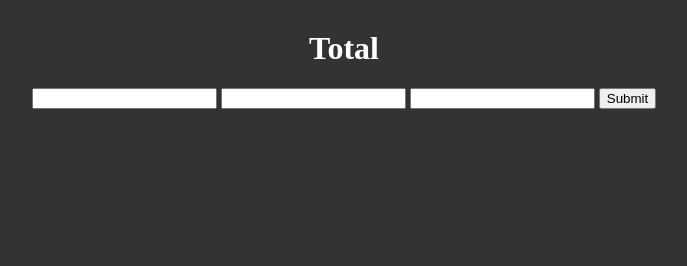
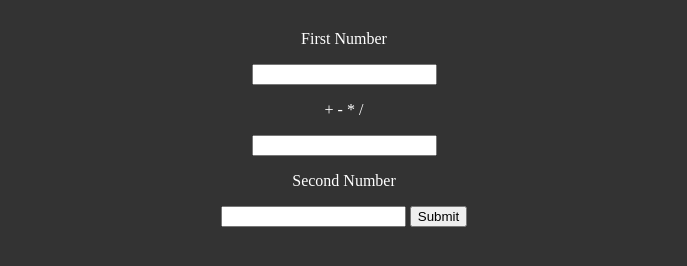
Before and after one commit to HoseaSims/Basic-calculator, a plain HTML site: page index.html in a window 1280 px wide. Shown: the whole page, without its empty margins (296-983 px from the left). Drawn offline with Linux system fonts and the light colour scheme.

Commit message:
added titles for each input, the result only displays after submit

```diff
--- a/index.html
+++ b/index.html
@@ -7,12 +7,15 @@
     <link rel="stylesheet" href="style.css">
 </head>
 <body>
-    <h1>Total</h1>
+    <h1></h1>
     <div id="numberpad">
 
       <form action="submit">
-          <input id="inputOne" type="text">
+        <p>First Number</p>
+        <input id="inputOne" type="text">
+        <p>+ - * /</p>
           <input id="operator" type="text">
+          <p>Second Number</p>
           <input id="inputTwo" type="text">
           <button type="submit">Submit</button>
       </form>
```
Also changed, not shown: style.css (line endings or trailing spaces).
